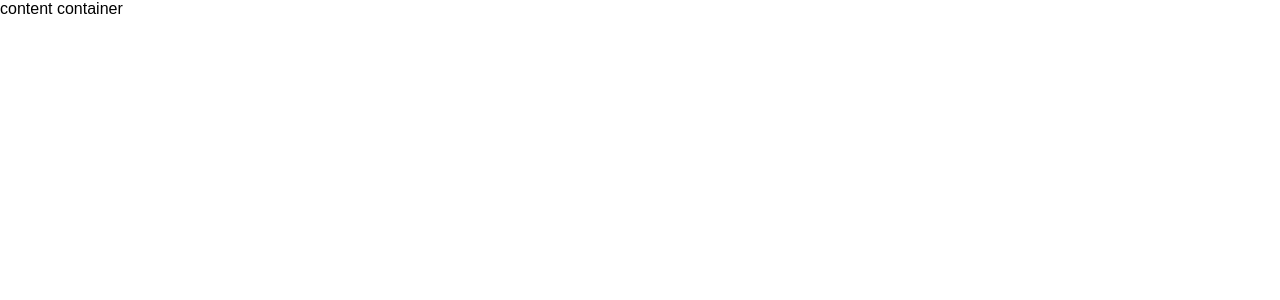
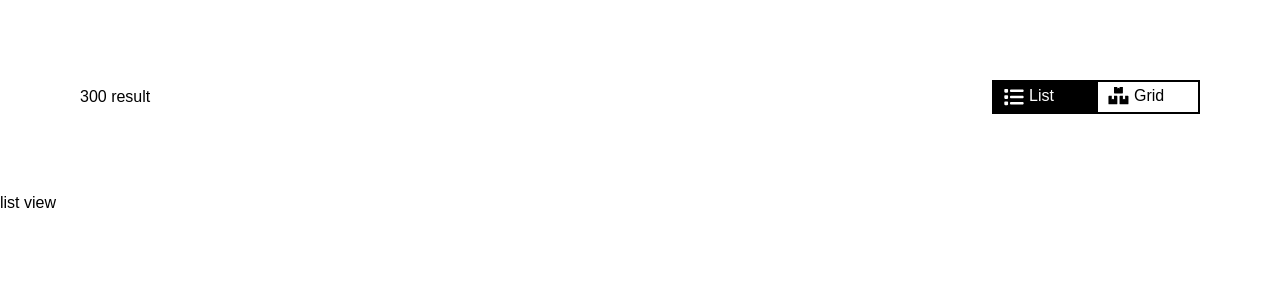
Before and after one commit to SheidaMohassesy/liquid-democracy, a Next.js app: page /components/ContentContainer/ContentContainer in a window 1280 px wide. Shown: the top 300 px of the page. Built offline with nearby package versions, Linux system fonts and the light colour scheme.

Commit message:
Toggle betweet layout

```diff
--- a/src/pages/components/ContentContainer/ContentContainer.jsx
+++ b/src/pages/components/ContentContainer/ContentContainer.jsx
@@ -1,7 +1,16 @@
+import { useAppContext } from "@/contexts/AppContext";
+import ToggleList from "../ToggleList/ToggleList";
 import styles from "./ContentContainer.module.scss";
 
 const ContentContainer = () => {
-  return <div>content container</div>;
+  const { isListSelected } = useAppContext();
+  return (
+    <div className={styles.contentContainer}>
+      <ToggleList />
+      {isListSelected && <div> list view</div>}
+      {!isListSelected && <div> grid view</div>}
+    </div>
+  );
 };
 
 export default ContentContainer;
--- a/src/pages/components/ContentContainer/ContentContainer.module.scss
+++ b/src/pages/components/ContentContainer/ContentContainer.module.scss
@@ -0,0 +1,10 @@
+@import "../../../styles/mixins.scss";
+
+.contentContainer {
+  min-width: 360px;
+  margin: auto auto;
+
+  @include in-desktop() {
+    min-width: 720px;
+  }
+}
```
